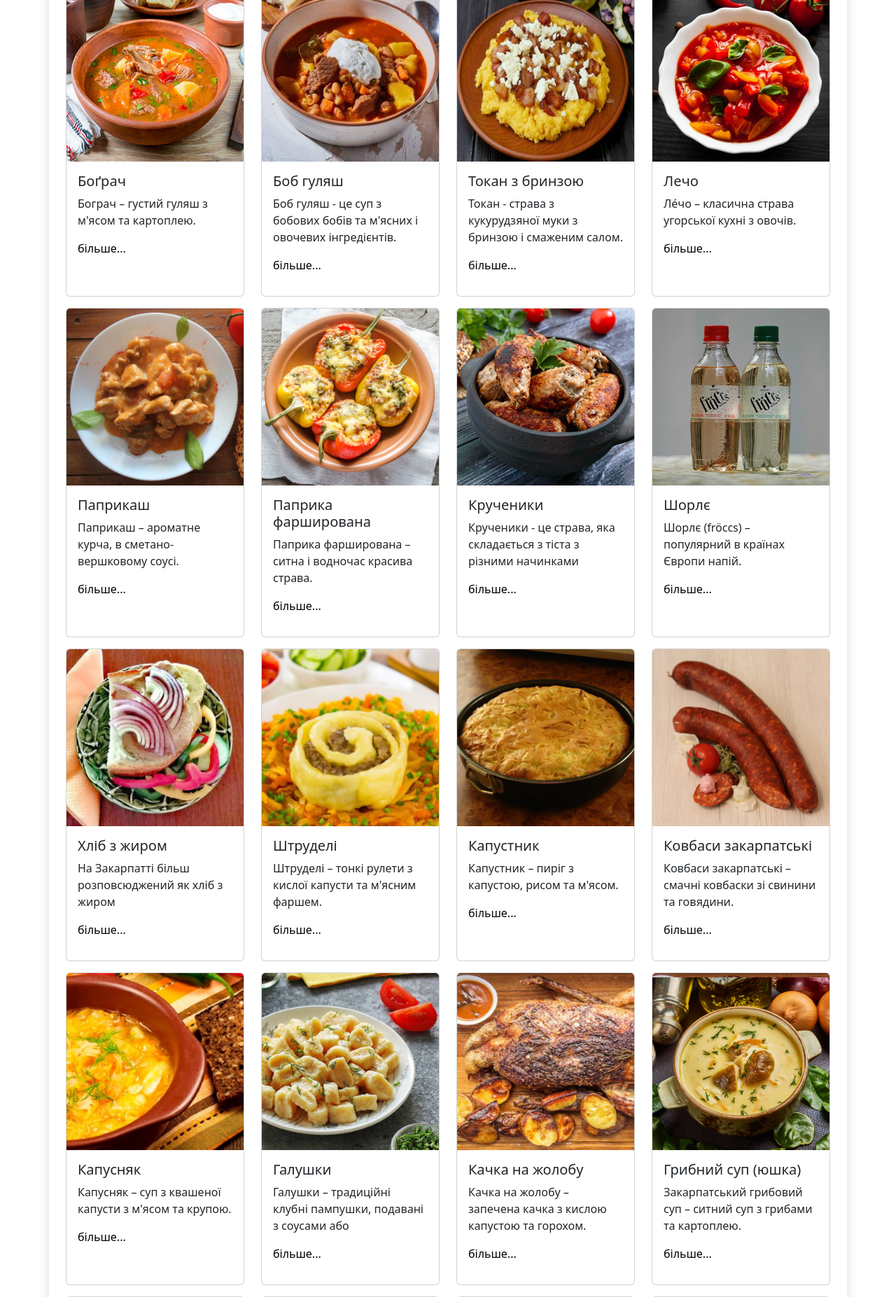
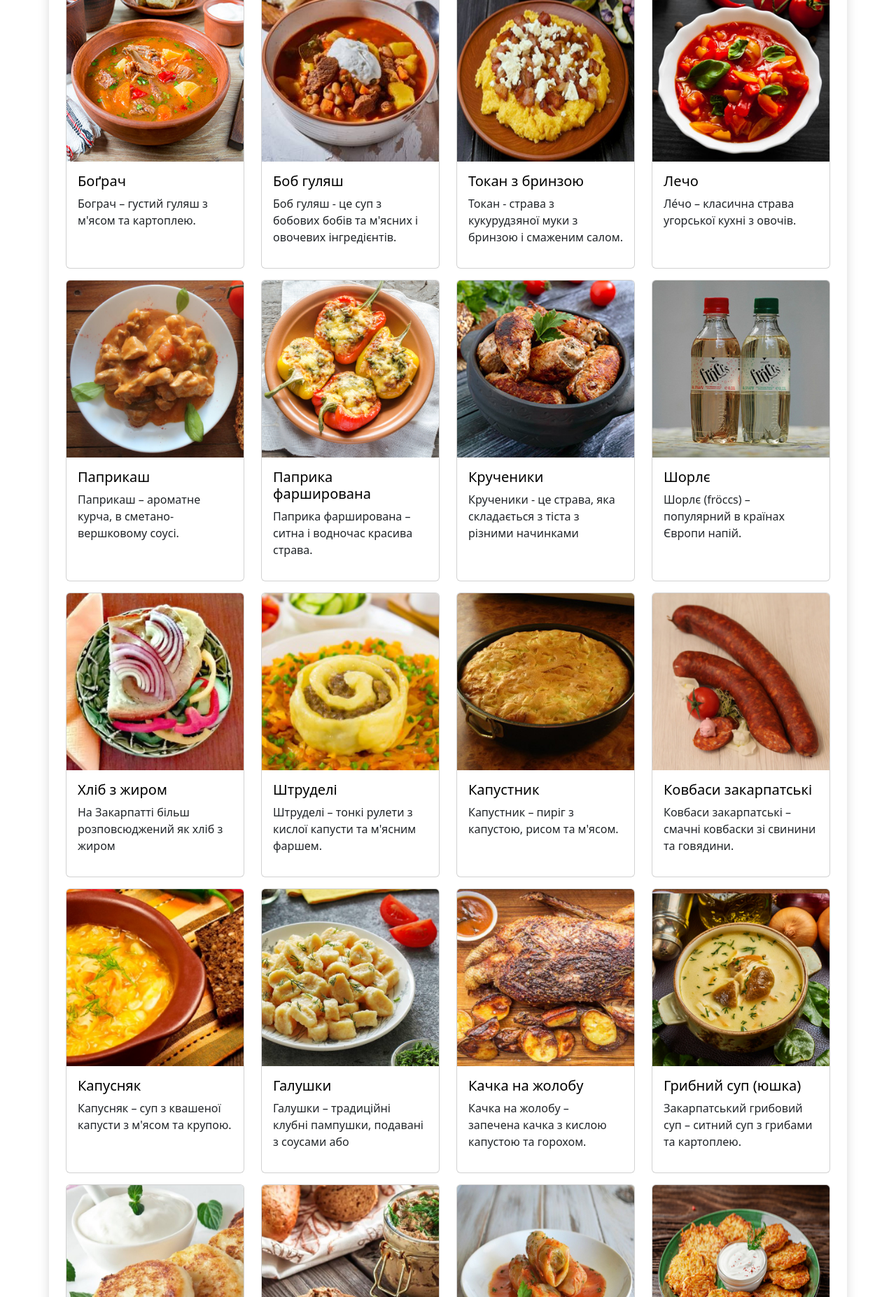
Before and after one commit to ludvigdodi/food_page, a Django app: page / in a window 1280 px wide. Shown: the part 844-2698 px from the top of the page at 70% size. Run offline with Django 4.2, Linux system fonts and the light colour scheme; data comes from the database, SQL or seed files in the repository; both versions use the stored data as it was after the commit; some libraries are stand-ins or nearby versions.

Commit message:
card added

```diff
--- a/templates/index.html
+++ b/templates/index.html
@@ -4,7 +4,7 @@
 
 {% block content %}
 <div class="banner">
-    <div class="container shadow p-4 mb-5 mt-5 bg-body rounded">
+    <div class="container shadow p-4 mb-5 mt-4 bg-body rounded">
         <div class="row">
             <div class="col-12 main-img ">
                 <img src="{% static 'img/008.png' %}" class="img" alt="...">
@@ -30,12 +30,12 @@
                 <div class="card h-100 mb-3">
                     <a href="{{i.id}}"><img src="{{i.img.url}}" class="card-img-top" alt="..."></a>
                     <div class="card-body">
-                        {% comment %} <a href="{{i.id}}">
+                        <a href="{{i.id}}">
                             <h5 class="card-title">{{i.name}}</h5>
-                        </a> {% endcomment %}
-                        <h5 class="card-title">{{i.name}}</h5>
+                        </a>
+                        {% comment %} <h5 class="card-title">{{i.name}}</h5> {% endcomment %}
                         <p class="card-text">{{i.short_desc}}</p>
-                        <a href="{{i.id}}">більше...</a>
+                        {% comment %} <a href="{{i.id}}">більше...</a> {% endcomment %}
                     </div>
                 </div>
             </div>
```
Also changed, not shown: db.sqlite3, media/media/kolbi.jpg (added), media/uploads/2023/07/14/f_kolbasz_ccsem.jpg (added).
